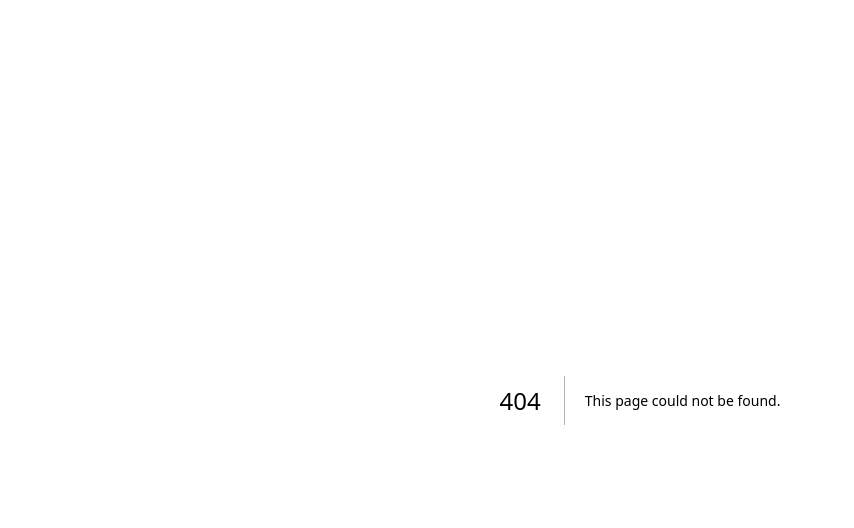
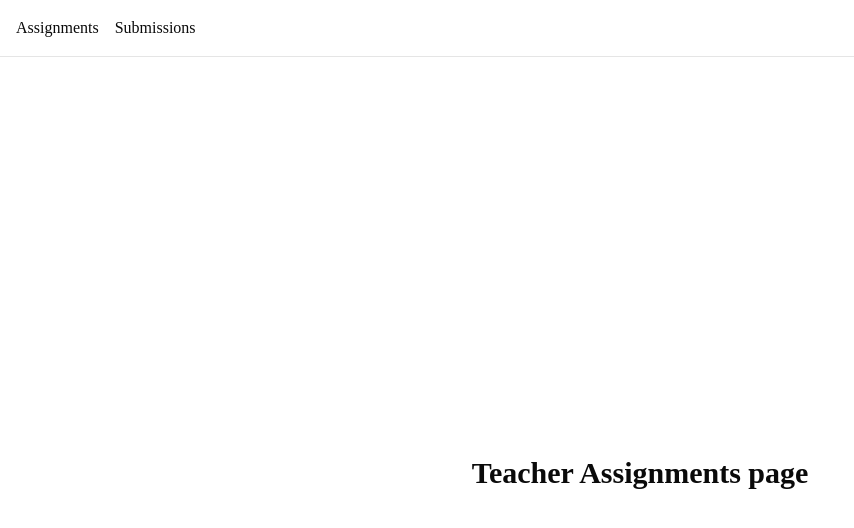
Before and after one commit to sardaar-niamotullah/ClassAssignment_Manager, a Next.js app in the folder frontend/: page /teacher/assignments in a window 1280 px wide. Before the commit this address had no page. Shown: the top 528 px of the page, without its empty margins (0-854 px from the left). Built offline with nearby package versions, Linux system fonts and the light colour scheme.

Commit message:
feat: introduces routes to teacher

```diff
--- /dev/null
+++ b/frontend/app/(dashboard)/teacher/assignments/page.tsx
@@ -0,0 +1,9 @@
+export default function Page() {
+  return (
+    <main className="min-h-screen flex items-center justify-center">
+      <h1 className="text-3xl font-bold">
+        Teacher Assignments page
+      </h1>
+    </main>
+  );
+}
--- /dev/null
+++ b/frontend/app/(dashboard)/teacher/layout.tsx
@@ -0,0 +1,20 @@
+import Link from "next/link";
+
+export default function TeacherLayout({
+  children,
+}: {
+  children: React.ReactNode;
+}) {
+  return (
+    <main className="min-h-screen">
+      <nav className="border-b">
+        <div className="flex gap-4 p-4">
+          <Link href="/teacher/assignments">Assignments</Link>
+          <Link href="/teacher/submissions">Submissions</Link>
+        </div>
+      </nav>
+
+      <div className="p-4">{children}</div>
+    </main>
+  );
+}
--- /dev/null
+++ b/frontend/app/(dashboard)/teacher/submissions/page.tsx
@@ -0,0 +1,9 @@
+export default function GuestPage() {
+  return (
+    <main className="min-h-screen flex items-center justify-center">
+      <h1 className="text-3xl font-bold">
+        Teacher submission page
+      </h1>
+    </main>
+  );
+}
--- a/frontend/app/page.tsx
+++ b/frontend/app/page.tsx
@@ -1,5 +1,5 @@
 import { redirect } from "next/navigation";
 
 export default function RootPage() {
-  redirect("admin");
+  redirect("teacher");
 }
```
